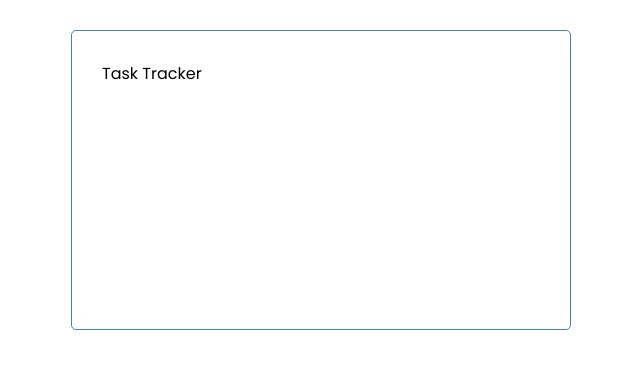
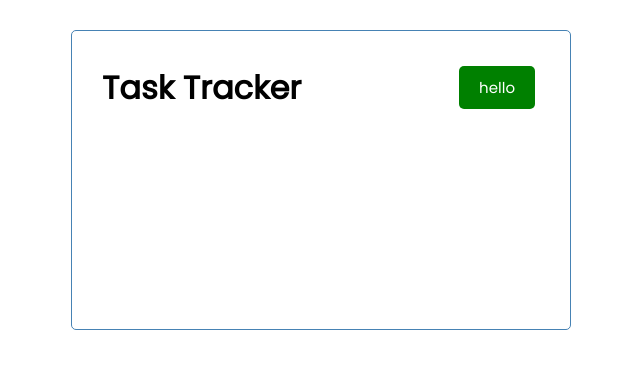
Before and after one commit to al7an08/TaskTracker, a React (Create React App) app: page / in a window 1280 px wide. Shown: the top 368 px of the page, without its empty margins (319-959 px from the left). Built offline with nearby package versions, Linux system fonts and the light colour scheme.

Commit message:
onClick added

```diff
--- /dev/null
+++ b/src/components/Button.js
@@ -0,0 +1,20 @@
+import PropTypes from 'prop-types'
+
+const Button = ({ color, text, onClick }) => {
+    return (
+        <button className='btn' onClick={onClick} style={{ backgroundColor: color }}>{text}</button>
+    )
+}
+
+
+Button.defaultProps = {
+    color: 'black',
+    text: 'Default text'
+}
+
+Button.propTypes = {
+    color: PropTypes.string,
+    text: PropTypes.string,
+    onClick: PropTypes.func.isRequired
+}
+export default Button
--- a/src/components/Header.js
+++ b/src/components/Header.js
@@ -1,9 +1,16 @@
 import React from 'react'
 import PropTypes from 'prop-types'
+import Button from './Button'
 
 const Header = ({ title }) => {
+    const onClick = () => {
+        console.log('Click in the header')
+    }
     return (
-        <header>{title}</header>
+        <header className='header'>
+            <h1>{title}</h1>
+            <Button color='green' text='hello' onClick={onClick} />
+        </header>
     )
 }
 
```
